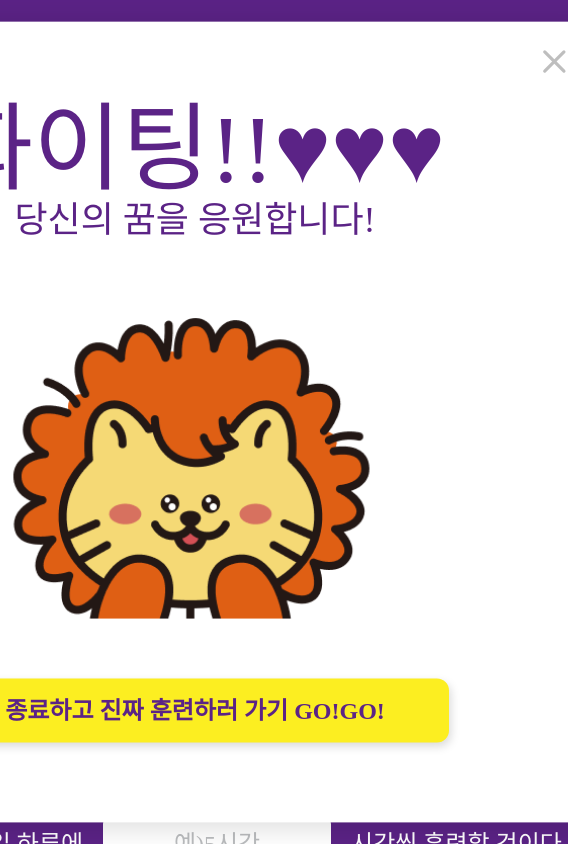
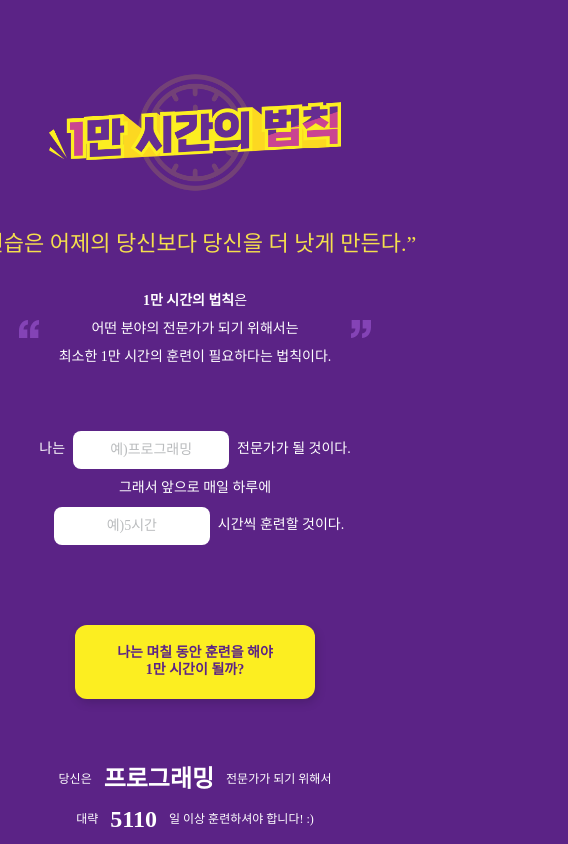
Before and after one commit to 891km/10000-hour-rule, a plain HTML site: page index.html in a window 390 px wide. Shown: the top 844 px of the page, 568 px wide, since content can reach past the window. Drawn offline with Linux system fonts and the light colour scheme; a web font is replaced by a local one.

Commit message:
mobile 버전 스타일링 추가

```diff
--- a/index.html
+++ b/index.html
@@ -9,6 +9,11 @@
     <meta name="viewport" content="width=device-width, initial-scale=1.0" />
     <link rel="stylesheet" href="./styles/reset.css" />
     <link rel="stylesheet" href="./styles/main.css" />
+    <link
+      rel="stylesheet"
+      href="./styles/mobile.css"
+      media="screen and (max-width: 768px)"
+    />
     <link
       rel="stylesheet"
       href="./styles/mobile.css"
@@ -44,21 +49,27 @@
         <h2 class="ally-hidden">훈련 목표 설정</h2>
         <form action="#" method="get">
           <div class="input-container">
+            <!-- !!질문 : p 태그랑 label 태그를 같이 써도 되는지 -->
             <p>
+              <label>
                 나는<input
                   type="text"
                   name="goal"
                   placeholder="예)프로그래밍"
                   required
                 />전문가가 될 것이다.
+              </label>
             </p>
+            <p>그래서 앞으로 매일 하루에</p>
             <p>
-              그래서 앞으로 매일 하루에<input
+              <label>
+                <input
                   type="number"
                   name="hour"
                   placeholder="예)5시간"
                   required
                 />시간씩 훈련할 것이다.
+              </label>
             </p>
           </div>
           <button type="submit" class="btn submit">
@@ -70,12 +81,10 @@
       <section class="goal-output">
         <h2 class="ally-hidden">훈련 목표에 따른 훈련 시간 계산 결과</h2>
         <p>
-          당신은 <span class="output goal">프로그래밍</span> 전문가가 되기
-          위해서
+          당신은<span class="output goal">프로그래밍</span>전문가가 되기 위해서
         </p>
         <p>
-          대략 <span class="output hour">5110</span> 일 이상 훈련하셔야 합니다!
-          :)
+          대략<span class="output hour">5110</span>일 이상 훈련하셔야 합니다! :)
         </p>
       </section>
 
@@ -93,7 +102,7 @@
         </ul>
       </section>
 
-      <dialog open class="modal" id="modal">
+      <dialog class="modal" id="modal">
         <h3 class="ally-hidden">훈련하러 가기 모달창</h3>
         <p class="modal-title">화이팅!!♥♥♥</p>
         <p class="modal-desc">당신의 꿈을 응원합니다!</p>
--- a/styles/main.css
+++ b/styles/main.css
@@ -60,12 +60,18 @@ body {
   font-size: 1.4rem;
   background-color: var(--purple);
   color: #fff;
+
+  /* display: flex;
+  flex-direction: column;
+  justify-content: center;
+  align-items: center; */
 }
 
 header,
 main,
 footer {
-  width: 100%;
+  width: calc(100% - 30px);
+  margin: 0 auto;
 }
 
 body p {
@@ -175,17 +181,25 @@ header p {
 
 .goal-input .input-container {
   display: flex;
-  flex-direction: column;
-  gap: 2rem;
+  flex-wrap: wrap;
+  justify-content: center;
+  align-items: center;
 
   margin-bottom: 10rem;
 }
 
 .input-container p {
+  flex: 0 0 auto;
+
   display: flex;
   justify-content: center;
   align-items: center;
   line-height: 1;
+}
+
+.input-container p:nth-child(1) {
+  flex: 1 1 100%;
+  margin-bottom: 2rem;
 }
 
 .input-container input {
@@ -239,6 +253,12 @@ header p {
   text-align: center;
   font-size: 2.4rem;
   line-height: 1;
+
+  display: flex;
+  flex-direction: column;
+  justify-content: center;
+  align-items: center;
+  gap: 2rem;
 
   margin-bottom: 12rem;
 }
--- a/styles/mobile.css
+++ b/styles/mobile.css
@@ -0,0 +1,120 @@
+body p {
+  /* white-space: nowrap; */
+}
+
+/* header */
+header {
+  gap: 3.2rem;
+  padding-top: 6.4rem;
+  margin-bottom: 3.2rem;
+}
+
+header .title {
+  width: clamp(27.8rem, 75%, 56.4rem);
+}
+
+header p {
+  font-size: 2.2rem;
+}
+
+/* main */
+/* .text-desc */
+.text-desc {
+  font-size: 1.4rem;
+  font-weight: 400;
+  line-height: 200%;
+
+  margin-bottom: 6rem;
+}
+
+.text-desc::before,
+.text-desc::after {
+  width: 2rem;
+  height: 1.8rem;
+}
+
+.text-desc .strong {
+  font-size: 1.4rem;
+}
+
+/* goal-input */
+.goal-input {
+  font-size: 1.4rem;
+}
+
+.goal-input .input-container {
+  flex-direction: column;
+  gap: 1.2rem;
+
+  margin-bottom: 8rem;
+}
+
+.input-container p:nth-child(1) {
+  margin-bottom: 0;
+}
+
+.input-container input {
+  width: 15.6rem;
+  height: 3.8rem;
+  padding: 1.2rem 3.5rem;
+  margin: 0 0.8rem;
+
+  font-size: 1.4rem;
+}
+
+.input-container input::placeholder {
+  font-size: 1.4rem;
+}
+
+.btn {
+  font-size: 1.4rem;
+  padding: 1.6rem 2.4rem;
+}
+
+.btn.submit {
+  padding: 2rem 3.8rem;
+  width: 24rem;
+  white-space: normal;
+  line-height: 1.2;
+  margin-bottom: 6.8rem;
+}
+
+/* goal-output */
+.goal-output {
+  font-size: 1.2rem;
+  gap: 1.6rem;
+
+  margin-bottom: 5.2rem;
+}
+
+.goal-output .output {
+  font-size: 2.4rem;
+  margin: 0 1.2rem;
+}
+
+/* btn-container */
+.btn-container ul {
+  display: flex;
+  justify-content: center;
+  gap: 0.8rem;
+
+  list-style: none;
+  margin-bottom: 14.2rem;
+}
+
+/* footer */
+footer {
+  font-size: 0.9rem;
+
+  padding-bottom: 4.8rem;
+
+  display: flex;
+  flex-direction: column;
+  justify-content: center;
+  align-items: center;
+  gap: 1.2rem;
+}
+
+footer img {
+  width: 11.8rem;
+}
```
Lines whose indentation alone changed are shown as unchanged.
